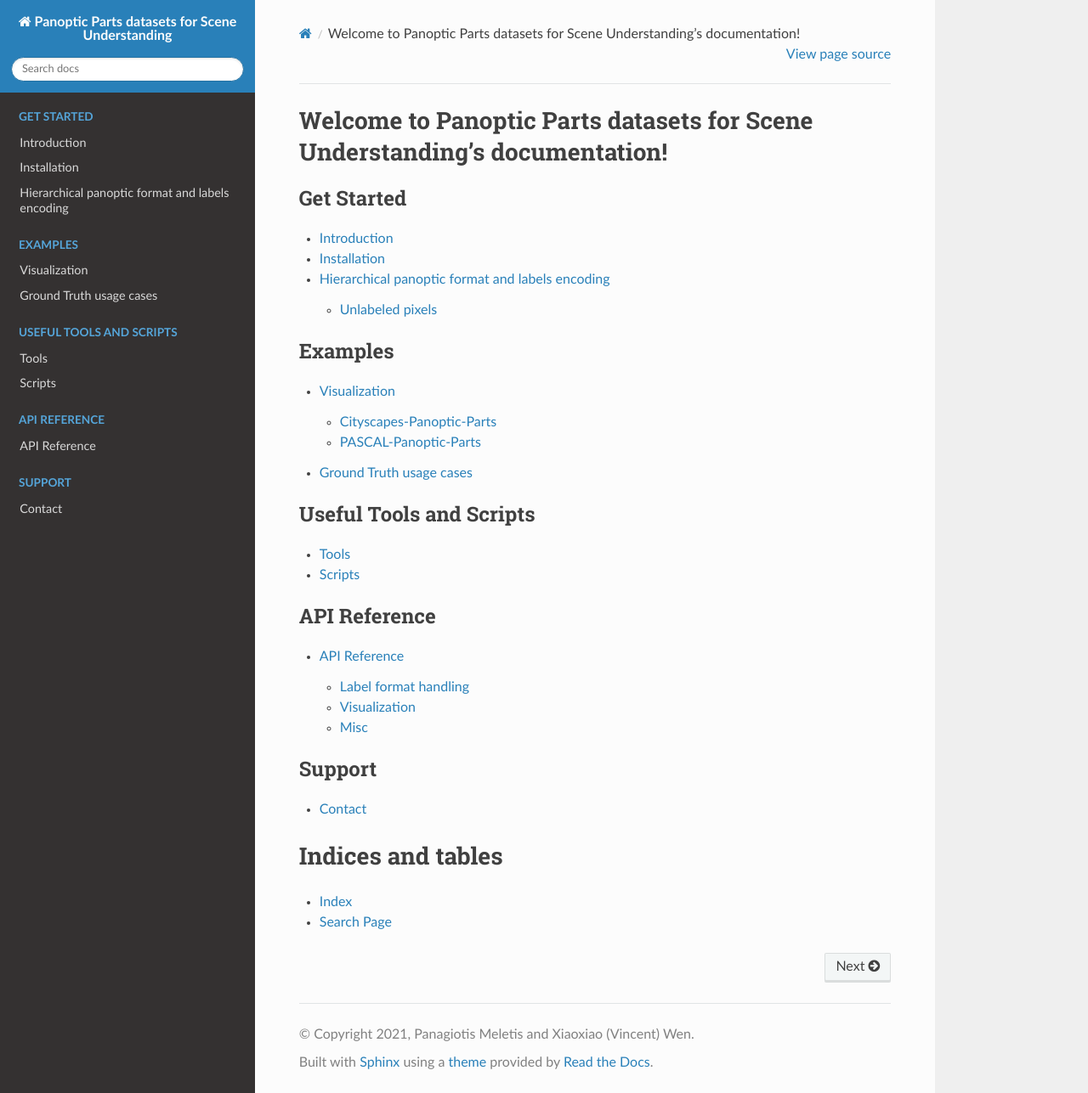
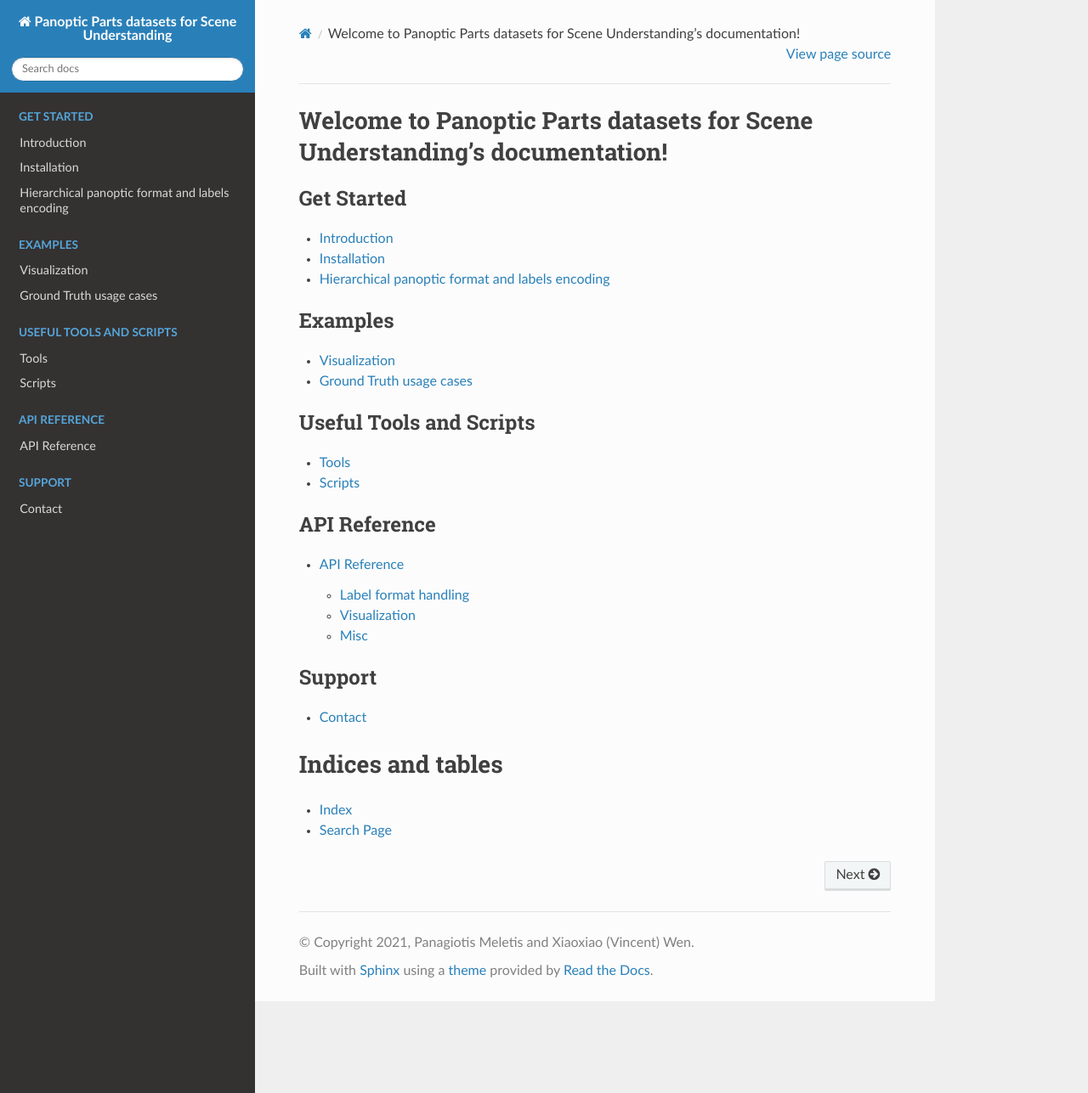
Before and after one commit to pmeletis/panoptic_parts, a Sphinx documentation site: the page built from docs/source/index.rst, in a window 1280 px wide and 1287 px high. Shown: the whole window at 85% size. Built offline with Sphinx 7.4.7 and the Read the Docs theme 2.0.0, drawn with Linux system fonts in a browser that asks for light colours; part of the change alters nothing that is shown.

```diff
--- a/docs/source/index.rst
+++ b/docs/source/index.rst
@@ -7,7 +7,7 @@ Welcome to Panoptic Parts datasets for Scene Understanding's documentation!
 ===========================================================================
 
 .. toctree::
-   :maxdepth: 2
+   :maxdepth: 1
    :caption: Get Started
 
    introduction.md
@@ -15,14 +15,14 @@ Welcome to Panoptic Parts datasets for Scene Understanding's documentation!
    label_format.md
 
 .. toctree::
-   :maxdepth: 2
+   :maxdepth: 1
    :caption: Examples
 
    visualization.md
    ground_truth_usage_cases.md
 
 .. toctree::
-   :maxdepth: 2
+   :maxdepth: 1
    :caption: Useful Tools and Scripts
 
    tools.md
```
Also changed, not shown: 1 other file.
